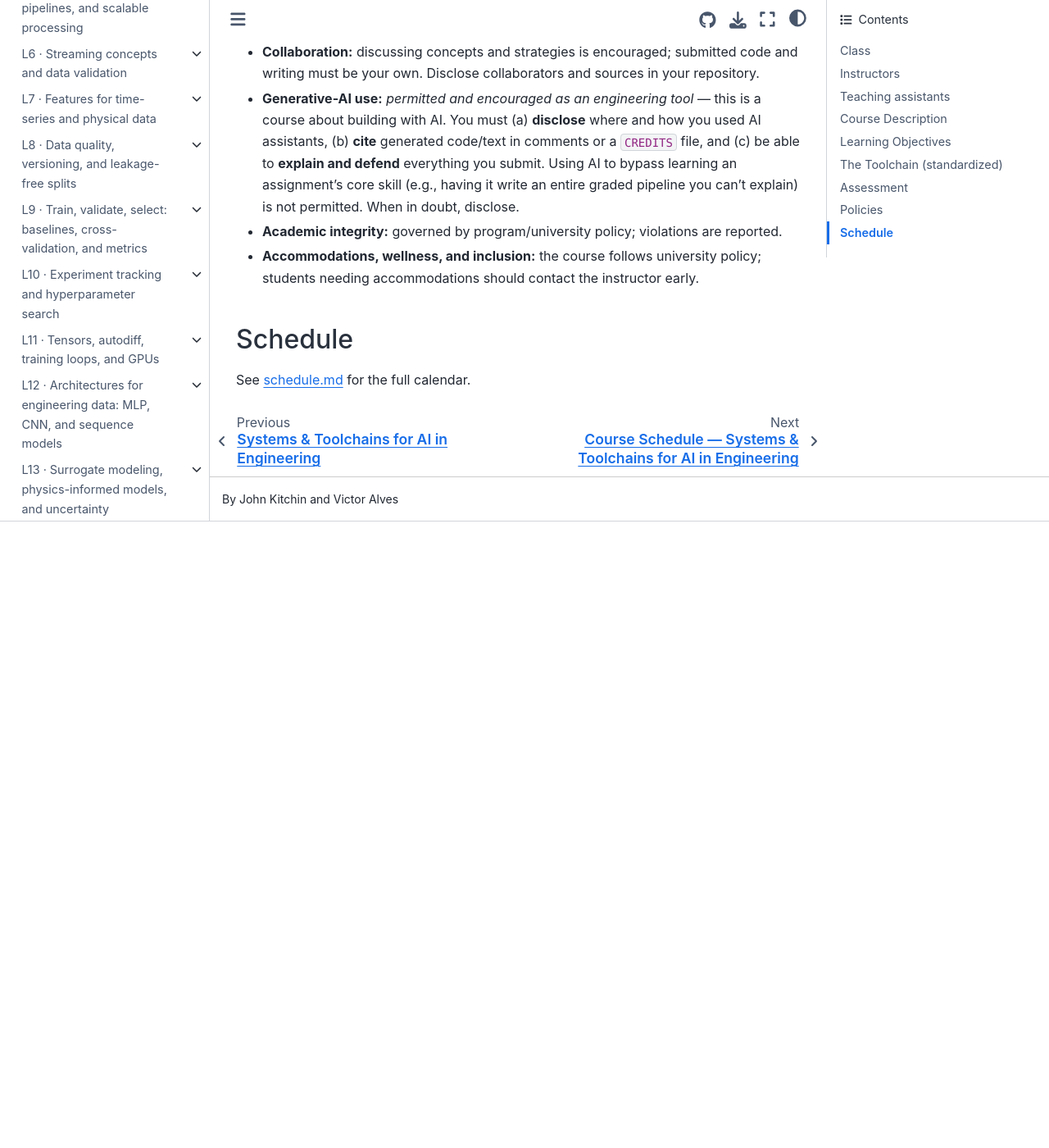
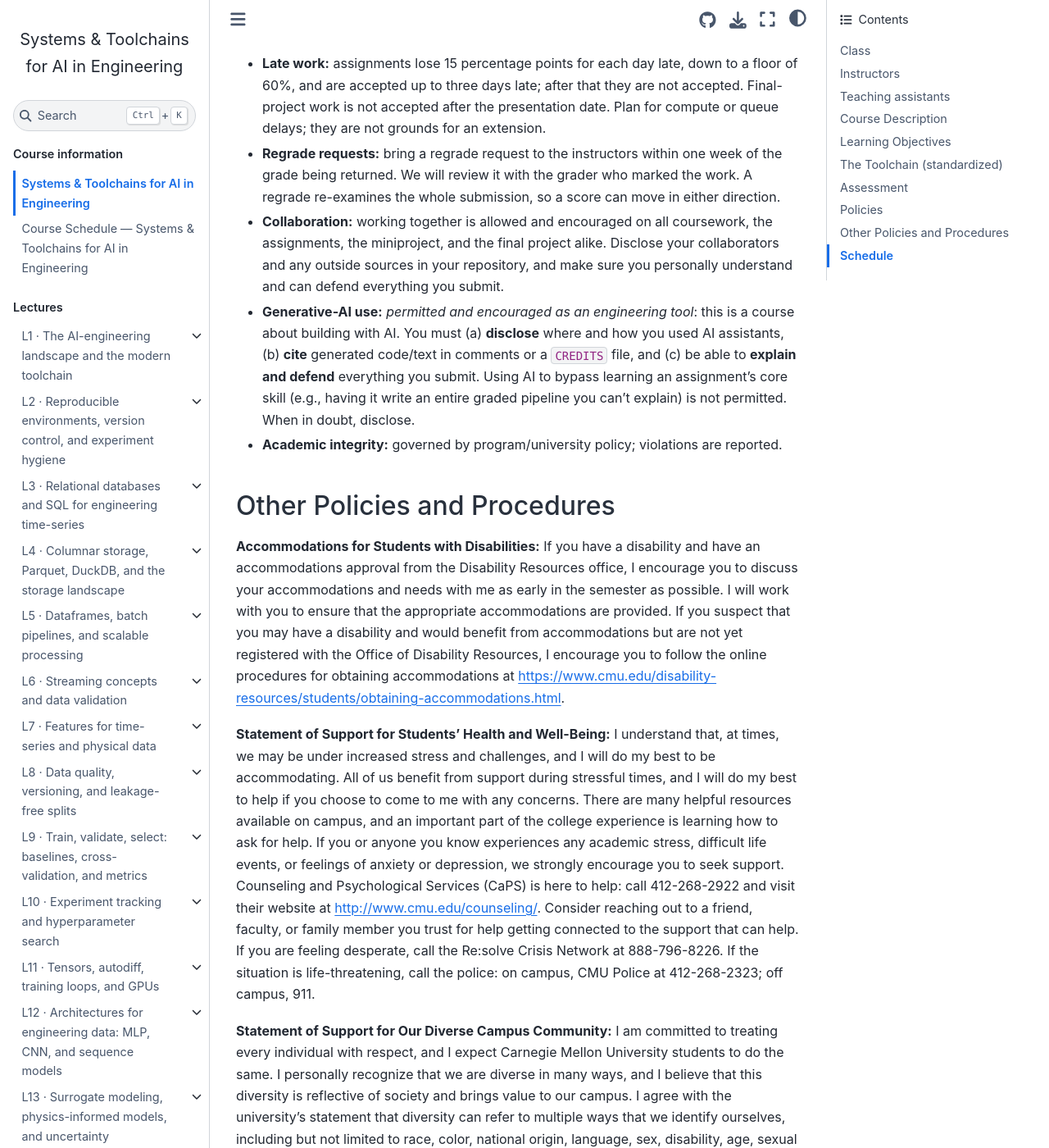
Before and after one commit to jkitchin/f26-06763, a Jupyter Book: the page built from course/syllabus.md, in a window 1280 px wide and 1400 px high, scrolled down 3698 px. Shown: the whole window at 82% size. Built offline with Jupyter Book 1.0.4 settings and Sphinx 7.4.7 and the Sphinx Book theme 1.1.4, drawn with Linux system fonts in a browser that asks for light colours; pages that are not in the unit, such as notebooks, are missing from menus; before the commit the page ends 4334 px from its top, so only the background shows below that; some of the changed text lies outside the part shown.

Commit message:
Finish the grading policy and add the university policy statements
Closes #1.

Rebased onto John's syllabus edits, which already fixed the weights to
25/20/40/15, moved submission to Canvas, added the Canvas course link, and turned
the schedule reference into a link. This adds what was still missing:

- Regrade requests: new policy (within a week, reviewed with the grader,
  re-opens the whole submission so a score can move either way).
- Late work: spell out the agreed rule (15 points off per day, up to three days,
  floor of 60%, then not accepted), replacing the flat "Canvas applies 15%/day"
  placeholder.
- Collaboration: allowed and encouraged on all coursework, with disclosure and
  the expectation that you can defend your own work.
- Participation & quizzes: say what it measures and that it is scored on
  completion, and use that label in the weights table too.
- Grade scale: clearer header (Grade / Minimum score) and a note that grades are
  absolute with no curve. Cutoffs unchanged.
- Other Policies and Procedures: a new section with the university accommodations,
  well-being, diversity, and academic-integrity statements and their contacts and
  links, replacing the removed [TERM DETAILS] placeholder.
- Remove the remaining em-dashes in the file, per the writing rule.

Co-Authored-By: Claude Opus 4.8 <noreply@anthropic.com>

```diff
--- a/course/syllabus.md
+++ b/course/syllabus.md
@@ -39,17 +39,17 @@ engineering discipline in its own right: acquiring and storing messy sensor, sim
 and experimental data; building reproducible pipelines; training and rigorously evaluating
 models; adapting foundation models and wiring up agents; and deploying and monitoring all
 of it in production. This course gives MS students hands-on experience with the **systems
-and toolchains** an AI engineer uses, grounded throughout in **engineering problems** —
+and toolchains** an AI engineer uses, grounded throughout in **engineering problems**:
 time-series and IoT sensor data, simulation surrogates, design optimization, and
 technical-document reasoning.
 
 The course is balanced across three pillars:
 
-1. **Data infrastructure & engineering** — storage, pipelines, features, validation.
-2. **Machine learning & deep learning** — the ML workflow, PyTorch, and applied
+1. **Data infrastructure & engineering:** storage, pipelines, features, validation.
+2. **Machine learning & deep learning:** the ML workflow, PyTorch, and applied
    engineering ML (surrogates, physics-informed models, uncertainty, Bayesian
    optimization).
-3. **LLM & agentic engineering** — foundation models, retrieval, adaptation, and building
+3. **LLM & agentic engineering:** foundation models, retrieval, adaptation, and building
    evaluated, tool-using agents.
 
 A production-and-responsibility arc ties them together: evaluation, deployment, MLOps,
@@ -63,8 +63,8 @@ By the end of the course, students will be able to:
   experiment tracking) and defend engineering design choices.
 - Acquire, store, and process engineering data across relational, columnar, document, and
   vector stores; build **validated data pipelines**.
-- Execute the full **ML workflow** — baselines, training, cross-validation, model
-  selection, and honest evaluation — and train deep networks in **PyTorch** on
+- Execute the full **ML workflow** (baselines, training, cross-validation, model
+  selection, and honest evaluation) and train deep networks in **PyTorch** on
   engineering data.
 - Build **applied-engineering ML**: surrogate and physics-informed models with
   **uncertainty quantification**, and use **Bayesian optimization / active learning** for
@@ -106,40 +106,97 @@ There is **no proctored final exam**; assessment is project- and portfolio-based
   evaluate arc into a **surrogate/predictive model on an engineering dataset**, with a
   short report and a code walkthrough.
 - **Final project:** **student-chosen**. Must
-  integrate back-half topics — an **LLM/agentic system** with real **evaluation and
+  integrate back-half topics: an **LLM/agentic system** with real **evaluation and
   deployment**. Deliverables: proposal, build (repo), recorded demo, and in-class
   presentation.
-- **Participation & quizzes:** one per week based on lectures and notes. Finish a module and it produces a PDF; upload that.
+- **Participation & quizzes:** one short practice module per week, tied to that week's lectures and notes. Completing a module produces a PDF that you upload, and it is scored on completion rather than on your answers.
 
 
 
 ### Grading scale
-| letter | grade |
-|--------|-------|
-| A      | 95    |
-| A-     | 90    |
-| B+     | 85    |
-| B      | 80    |
-| B-     | 75    |
-| C      | 60    |
+
+Grades are absolute; no curve is applied. Each letter is the minimum overall score that earns it.
+
+| Grade | Minimum score |
+|-------|---------------|
+| A     | 95 |
+| A-    | 90 |
+| B+    | 85 |
+| B     | 80 |
+| B-    | 75 |
+| C     | 60 |
 
 
 ## Policies
 
-- **Late work:** Canvas will apply a 15% penalty per late day; final-project late work is not
-  accepted after the presentation date. Plan for compute/queue delays — they are not
-  grounds for extension.
-- **Collaboration:** discussing concepts and strategies is encouraged; submitted code and
-  writing must be your own. Disclose collaborators and sources in your repository.
-- **Generative-AI use:** *permitted and encouraged as an engineering tool* — this is a
+- **Late work:** assignments lose 15 percentage points for each day late, down to a floor
+  of 60%, and are accepted up to three days late; after that they are not accepted.
+  Final-project work is not accepted after the presentation date. Plan for compute or queue
+  delays; they are not grounds for an extension.
+- **Regrade requests:** bring a regrade request to the instructors within one week of the
+  grade being returned. We will review it with the grader who marked the work. A regrade
+  re-examines the whole submission, so a score can move in either direction.
+- **Collaboration:** working together is allowed and encouraged on all coursework, the
+  assignments, the miniproject, and the final project alike. Disclose your collaborators
+  and any outside sources in your repository, and make sure you personally understand and
+  can defend everything you submit.
+- **Generative-AI use:** *permitted and encouraged as an engineering tool*: this is a
   course about building with AI. You must (a) **disclose** where and how you used AI
   assistants, (b) **cite** generated code/text in comments or a `CREDITS` file, and (c) be
   able to **explain and defend** everything you submit. Using AI to bypass learning an
   assignment's core skill (e.g., having it write an entire graded pipeline you can't
   explain) is not permitted. When in doubt, disclose.
 - **Academic integrity:** governed by program/university policy; violations are reported.
-- **Accommodations, wellness, and inclusion:** the course follows university policy;
-  students needing accommodations should contact the instructor early.
+
+## Other Policies and Procedures
+
+**Accommodations for Students with Disabilities:** If you have a disability and have an
+accommodations approval from the Disability Resources office, I encourage you to discuss
+your accommodations and needs with me as early in the semester as possible. I will work
+with you to ensure that the appropriate accommodations are provided. If you suspect that you
+may have a disability and would benefit from accommodations but are not yet registered with
+the Office of Disability Resources, I encourage you to follow the online procedures for
+obtaining accommodations at
+<https://www.cmu.edu/disability-resources/students/obtaining-accommodations.html>.
+
+**Statement of Support for Students' Health and Well-Being:** I understand that, at times,
+we may be under increased stress and challenges, and I will do my best to be accommodating.
+All of us benefit from support during stressful times, and I will do my best to help if you
+choose to come to me with any concerns. There are many helpful resources available on
+campus, and an important part of the college experience is learning how to ask for help. If
+you or anyone you know experiences any academic stress, difficult life events, or feelings
+of anxiety or depression, we strongly encourage you to seek support. Counseling and
+Psychological Services (CaPS) is here to help: call 412-268-2922 and visit their website at
+<http://www.cmu.edu/counseling/>. Consider reaching out to a friend, faculty, or family
+member you trust for help getting connected to the support that can help. If you are feeling
+desperate, call the Re:solve Crisis Network at 888-796-8226. If the situation is
+life-threatening, call the police: on campus, CMU Police at 412-268-2323; off campus, 911.
+
+**Statement of Support for Our Diverse Campus Community:** I am committed to treating every
+individual with respect, and I expect Carnegie Mellon University students to do the same. I
+personally recognize that we are diverse in many ways, and I believe that this diversity is
+reflective of society and brings value to our campus. I agree with the university's
+statement that diversity can refer to multiple ways that we identify ourselves, including
+but not limited to race, color, national origin, language, sex, disability, age, sexual
+orientation, gender identity, religion, creed, ancestry, belief, veteran status, or genetic
+information. I am personally committed to ensuring that Carnegie Mellon provides an
+inclusive and welcoming environment. If you feel that you have not been treated with respect
+in this course, I encourage you to express that, and I hope you will feel comfortable
+contacting me directly. If you do not feel comfortable, I would encourage you to reach out
+to our Chemical Engineering Department Head, Professor Carl Laird, and request anonymity if
+you prefer. I encourage anyone who experiences or observes unfair or hostile treatment on
+the basis of identity to speak out for justice and support. Anyone can share these
+experiences using the following resources:
+
+- Center for Student Diversity and Inclusion: csdi@andrew.cmu.edu, (412) 268-2150.
+- Report-It online anonymous reporting platform: <http://www.reportit.net> (username:
+  tartans, password: plaid). All reports will be documented and deliberated to determine if
+  there should be any following actions. Regardless of incident type, the university will
+  use all shared experiences to transform our campus climate to be more equitable and just.
+
+**Academic Policies:** Students are expected to adhere to the Carnegie Mellon University
+policy on academic integrity, published online at
+<http://www.cmu.edu/policies/documents/AcademicIntegrity.htm>.
 
 ## Schedule
 
```
Also changed, not shown: other parts of course/syllabus.md (+2 -2 lines).
